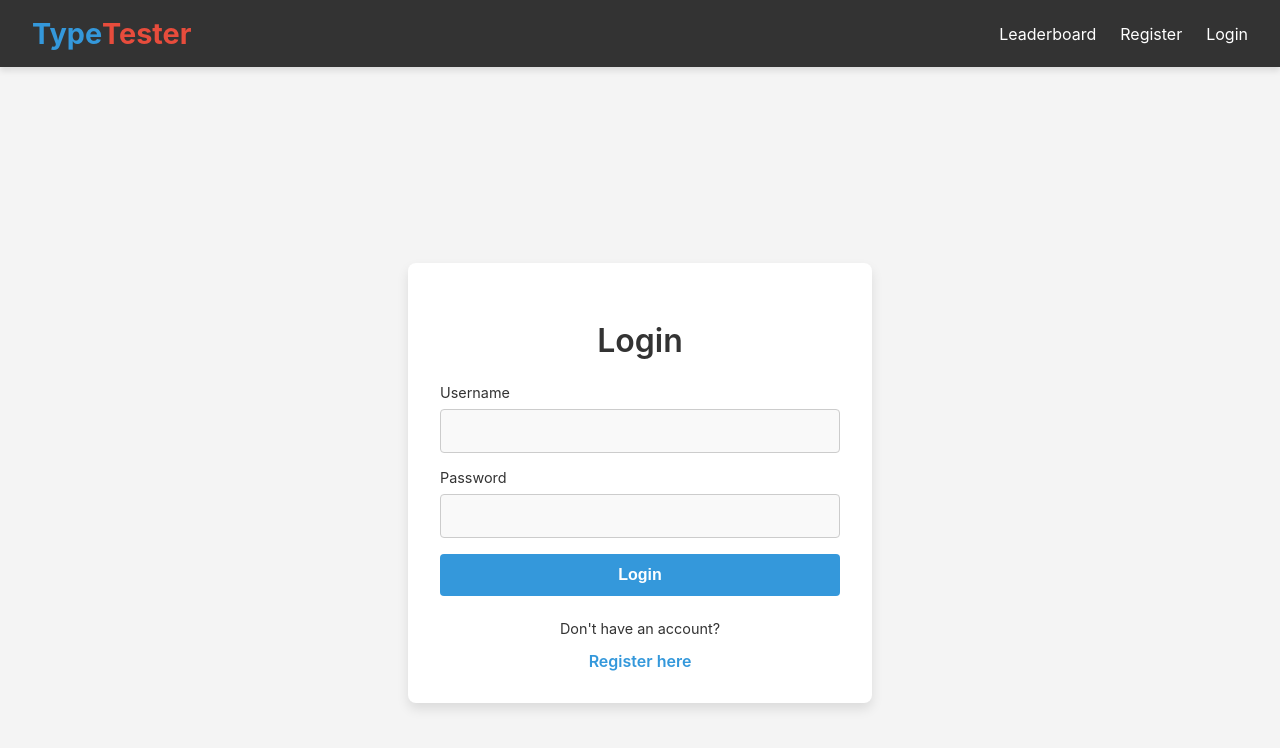
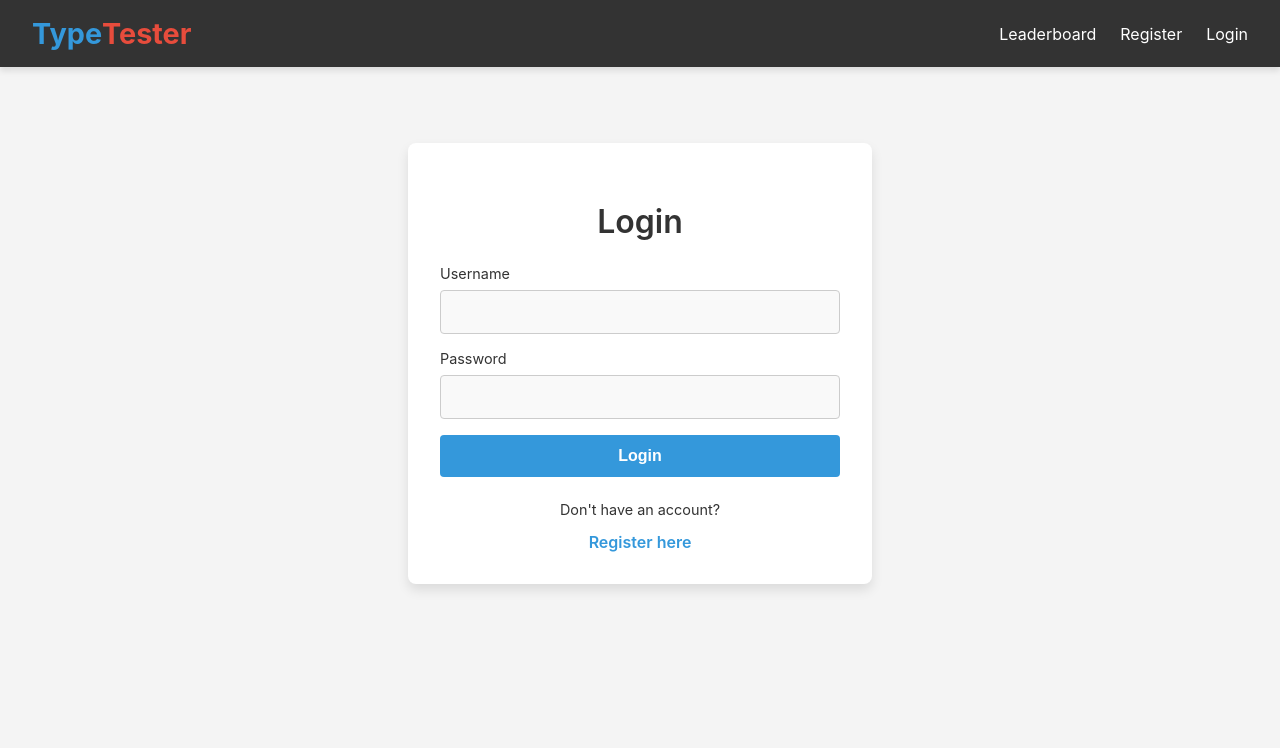
Before and after one commit to Shafiul23/typetester, a React (Create React App) app in the folder client/: page /login in a window 1280 px wide. Shown: the top 748 px of the page. Built offline with nearby package versions, Linux system fonts and the light colour scheme.

Commit message:
conditional rendering on welcome message and updated form styling

```diff
--- a/client/src/pages/Login/Login.module.css
+++ b/client/src/pages/Login/Login.module.css
@@ -1,7 +1,7 @@
 .container {
   display: flex;
   justify-content: center;
-  align-items: center;
+  align-items: flex-start;
   min-height: 100vh;
   background-color: #f4f4f4;
   padding: 1rem;
@@ -14,6 +14,7 @@
   border-radius: 8px;
   width: 100%;
   max-width: 400px;
+  margin-top: 60px;
 }
 
 .title {
--- a/client/src/pages/Register/Register.module.css
+++ b/client/src/pages/Register/Register.module.css
@@ -1,7 +1,7 @@
 .container {
   display: flex;
   justify-content: center;
-  align-items: center;
+  align-items: flex-start;
   height: 100vh;
   background-color: #f4f4f4;
   padding: 0 20px;
@@ -15,6 +15,7 @@
   width: 100%;
   max-width: 400px;
   box-sizing: border-box;
+  margin-top: 60px;
 }
 
 .title {
--- a/client/src/pages/TypeTest/TypeTest.tsx
+++ b/client/src/pages/TypeTest/TypeTest.tsx
@@ -168,7 +168,9 @@ const TypeTest: React.FC = () => {
   return (
     <div className={styles.container}>
       <div className={styles.hero}>
-        <h1 className={styles.title}>Start typing to begin test!</h1>
+        {!hasStarted && (
+          <h1 className={styles.title}>Start typing to begin test!</h1>
+        )}
       </div>
 
       <div className={styles.timer}>
```
Also changed, not shown: 1 other file (tests, documents, lock files or other folders).
